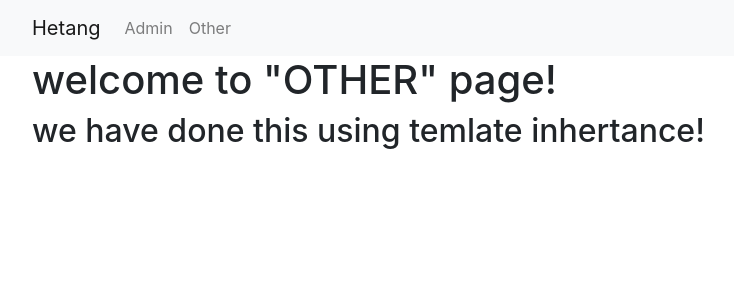
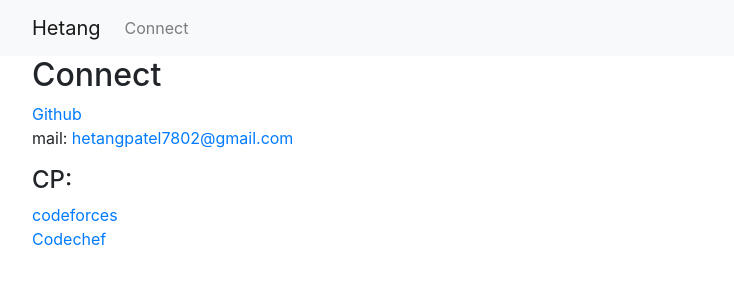
Before and after one commit to hetang7802/django-deployment-test, a Django app: page /basic_app/other/ in a window 1280 px wide. Shown: the top 300 px of the page, without its empty margins (53-787 px from the left). Run offline with Django 3.2, Linux system fonts and the light colour scheme; some libraries are stand-ins or nearby versions.

Commit message:
My Basic profile

```diff
--- a/learning_templates/basic_app/templates/basic_app/base.html
+++ b/learning_templates/basic_app/templates/basic_app/base.html
@@ -10,8 +10,8 @@
       <div class="container">
         <ul class="nav navbar-nav">
           <li><a class="navbar-brand" href="{% url 'index' %}">Hetang</a></li>
-          <li><a class="nav-link" href="{%  url 'admin:index' %}">Admin</a></li>
-          <li><a class="nav-link" href="{%  url 'basic_app:other' %}">Other</a></li>
+          <!-- <li><a class="nav-link" href="{%  url 'admin:index' %}">Admin</a></li> -->
+          <li><a class="nav-link" href="{%  url 'basic_app:other' %}">Connect</a></li>
         </ul>
       </div>
     </nav>
--- a/learning_templates/basic_app/templates/basic_app/other.html
+++ b/learning_templates/basic_app/templates/basic_app/other.html
@@ -2,8 +2,14 @@
 <!-- the first line will always be this in every html file -->
 {% extends "basic_app/base.html" %}
   {% block body_block %}
-    <h1>welcome to "OTHER" page!</h1>
-    <h2>we have done this using temlate inhertance!</h2>
+    <h2>Connect</h2>
+    <a href="https://github.com/hetang7802/">Github</a>
+
+    <p>mail: <a href="#">hetangpatel7802@gmail.com</a></p>
+
+    <h4>CP:</h4>
+    <a href="https://codeforces.com/profile/hetang">codeforces</a><br>
+    <a href="https://www.codechef.com/users/hetang">Codechef</a>
 
   {%endblock %}
 <!-- <html lang="en" dir="ltr">
--- a/learning_templates/learning_templates/settings.py
+++ b/learning_templates/learning_templates/settings.py
@@ -26,7 +26,7 @@ SECRET_KEY = 'django-insecure-x=$)mns6lec6&33up84ztk$=@#6$v$g*o4n*qqj(17y2v5&h=q
 # SECURITY WARNING: don't run with debug turned on in production!
 DEBUG = True
 
-ALLOWED_HOSTS = ['hetang.pythonanywhere.com' ]
+ALLOWED_HOSTS = ['hetang.pythonanywhere.com','127.0.0.1' ]
 
 
 # Application definition
```
Also changed, not shown: learning_templates/basic_app/templates/basic_app/index.html (+7 -4 lines).
